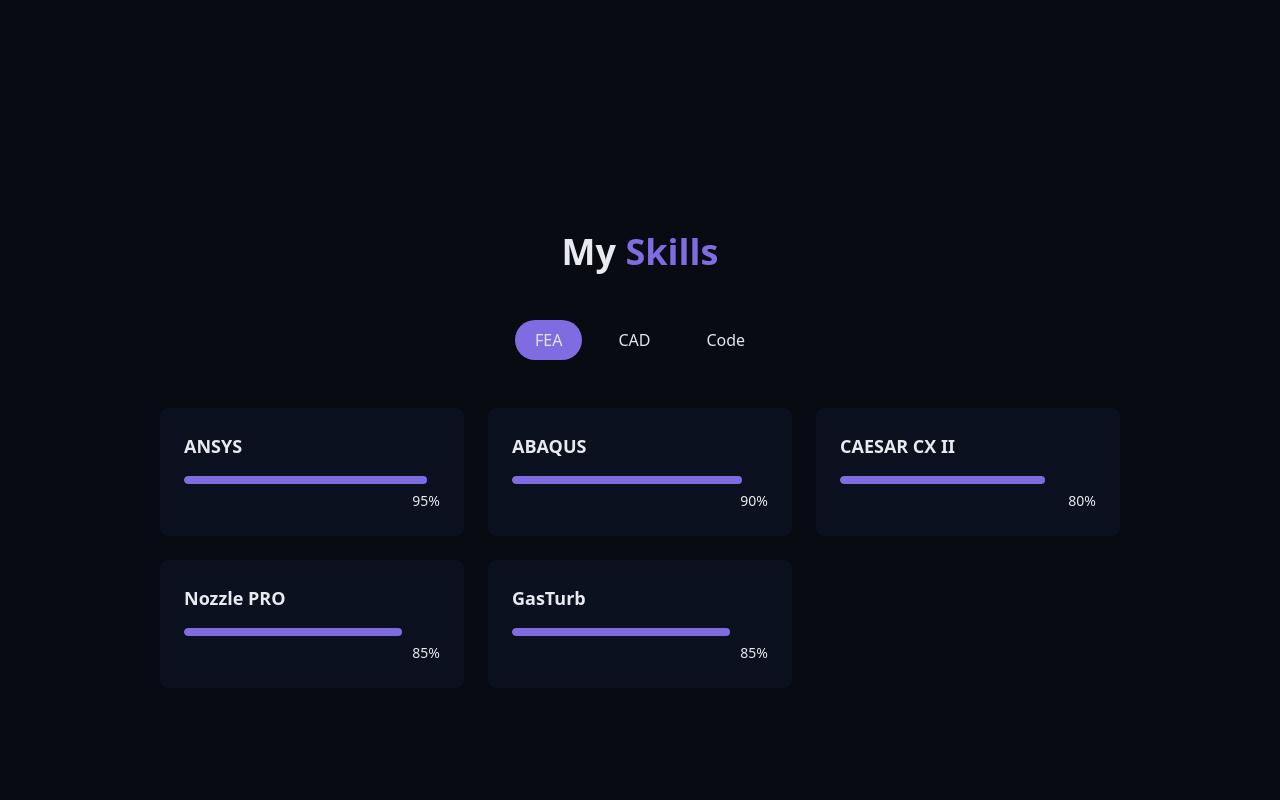
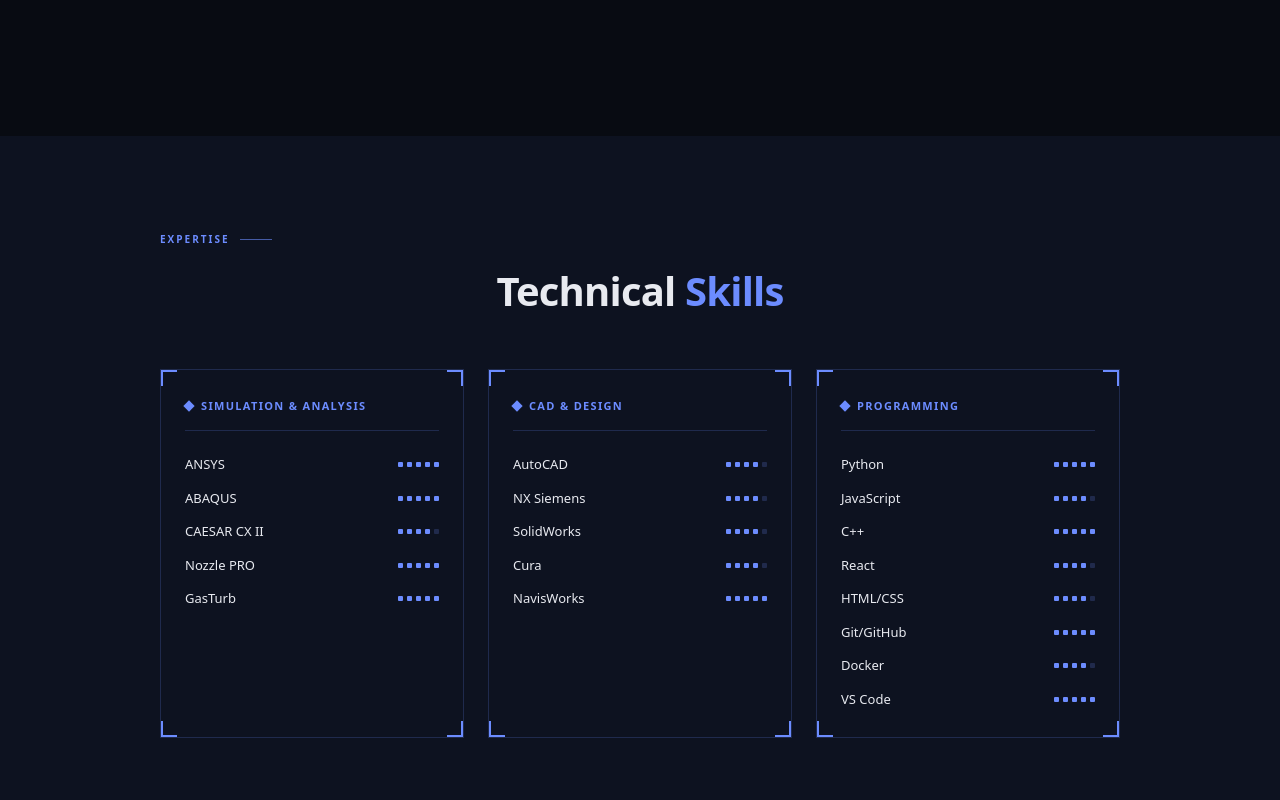
Before and after one commit to Barin05/Personal-Portfolio, a React (Vite) app: page / in a window 1280 px wide. Shown: the part 2560-3360 px from the top of the page. Built offline with nearby package versions, Linux system fonts and the light colour scheme; the HTML template or start-up script is replaced by a standard one.

Commit message:
feat: rewrite Skills as three-column dot-pip layout, remove tabs and % bars

```diff
--- a/src/components/Skills.jsx
+++ b/src/components/Skills.jsx
@@ -1,118 +1,145 @@
-import { useState, useEffect } from "react";
-import { cn } from "@/lib/utils";
+const skills = [
+  // Simulation & Analysis
+  { name: "ANSYS", level: 95, category: "sim" },
+  { name: "ABAQUS", level: 90, category: "sim" },
+  { name: "CAESAR CX II", level: 80, category: "sim" },
+  { name: "Nozzle PRO", level: 85, category: "sim" },
+  { name: "GasTurb", level: 85, category: "sim" },
 
-// add hidden: true to any skill object to permanently exclude it from display
-const skills = [
-  // FEA
-  { name: "ANSYS", level: 95, category: "FEA" },
-  { name: "ABAQUS", level: 90, category: "FEA" },
-  { name: "CAESAR CX II", level: 80, category: "FEA" },
-  { name: "Nozzle PRO", level: 85, category: "FEA" },
-
-  { name: "GasTurb", level: 85, category: "FEA" },
-
-  // CAD
-  { name: "AutoCAD", level: 80, category: "CAD" },
-  { name: "NX Siemens", level: 75, category: "CAD" },
-  { name: "SolidWorks", level: 70, category: "CAD" },
-  { name: "Cura", level: 80, category: "CAD" },
-  { name: "NavisWorks", level: 90, category: "CAD" },
+  // CAD & Design
+  { name: "AutoCAD", level: 80, category: "cad" },
+  { name: "NX Siemens", level: 75, category: "cad" },
+  { name: "SolidWorks", level: 70, category: "cad" },
+  { name: "Cura", level: 80, category: "cad" },
+  { name: "NavisWorks", level: 90, category: "cad" },
 
   // Programming
-  { name: "Python", level: 90, category: "Code" },
-  { name: "JavaScript", level: 80, category: "Code" },
-  { name: "C++", level: 90, category: "Code" },
-  { name: "React", level: 70, category: "Code" },
-  { name: "HTML/CSS", level: 80, category: "Code" },
-  { name: "Git/GitHub", level: 90, category: "Code" },
-  { name: "Docker", level: 70, category: "Code" },
-  { name: "VS Code", level: 95, category: "Code" },
+  { name: "Python", level: 90, category: "code" },
+  { name: "JavaScript", level: 80, category: "code" },
+  { name: "C++", level: 90, category: "code" },
+  { name: "React", level: 70, category: "code" },
+  { name: "HTML/CSS", level: 80, category: "code" },
+  { name: "Git/GitHub", level: 90, category: "code" },
+  { name: "Docker", level: 70, category: "code" },
+  { name: "VS Code", level: 95, category: "code" },
 ];
 
-const rawCategories = Array.from(new Set(skills.map((s) => s.category)));
-const preferredOrder = ["FEA", "CAD", "Code"];
-const categories = rawCategories.sort((a, b) => {
-  const ai = preferredOrder.indexOf(a);
-  const bi = preferredOrder.indexOf(b);
-  if (ai !== -1 || bi !== -1) {
-    if (ai === -1) return 1;
-    if (bi === -1) return -1;
-    return ai - bi;
-  }
-  return a.localeCompare(b);
-});
+const columns = [
+  { key: "sim", label: "Simulation & Analysis" },
+  { key: "cad", label: "CAD & Design" },
+  { key: "code", label: "Programming" },
+];
+
+const DotPips = ({ level }) => {
+  const filled = Math.ceil(level / 20);
+  return (
+    <div className="ae-pips">
+      {Array.from({ length: 5 }, (_, i) => (
+        <span key={i} className={`ae-pip${i < filled ? " ae-pip-on" : ""}`} />
+      ))}
+    </div>
+  );
+};
 
 export const SkillsSection = () => {
-  const [activeCategory, setActiveCategory] = useState(() => {
-    try {
-      return localStorage.getItem("skillsActiveCategory") || categories[0];
-    } catch {
-      return categories[0];
-    }
-  });
-
-  useEffect(() => {
-    try {
-      localStorage.setItem("skillsActiveCategory", activeCategory);
-    } catch {}
-  }, [activeCategory]);
-
-  const filteredSkills = skills.filter(
-    (skill) => skill.hidden !== true && skill.category === activeCategory
-  );
   return (
-    <section id="skills" className="py-24 px-4 relative bg-secondary/30">
+    <section
+      id="skills"
+      className="ae-grid-bg py-24 px-4 relative"
+      style={{ background: "var(--ae-bg2)" }}
+    >
       <div className="container mx-auto max-w-5xl">
-        <h2 className="text-3xl md:text-4xl font-bold mb-12 text-center">
-          My <span className="text-primary"> Skills</span>
+        <div className="ae-eyebrow">Expertise</div>
+        <h2 className="ae-section-title" style={{ marginBottom: "48px" }}>
+          Technical <span style={{ color: "var(--ae-accent)" }}>Skills</span>
         </h2>
 
-        <div className="flex flex-wrap justify-center gap-4 mb-12">
-          {categories.map((category, key) => (
-            <button
-              key={key}
-              onClick={() => setActiveCategory(category)}
-              className={cn(
-                "px-5 py-2 rounded-full transition-colors duration-300 capitalize",
-                activeCategory === category
-                  ? "bg-primary text-primary-foreground"
-                  : "bg-secondary/70 text-foreground hover:bg-secondary/80"
-              )}
-            >
-              {category}
-            </button>
-          ))}
-        </div>
-
-        <div className="grid grid-cols-1 sm:grid-cols-2 lg:grid-cols-3 gap-6">
-          {filteredSkills.map((skill, key) => (
+        <div
+          style={{
+            display: "grid",
+            gridTemplateColumns: "repeat(auto-fit, minmax(240px, 1fr))",
+            gap: "24px",
+          }}
+        >
+          {columns.map(({ key, label }) => (
             <div
               key={key}
-              className="bg-card p-6 rounded-lg shadow-xs card-hover"
+              style={{
+                position: "relative",
+                background: "var(--ae-card)",
+                border: "1px solid var(--ae-border)",
+                padding: "28px 24px",
+              }}
             >
-              <div className="text-left mb-4">
-                <h3 className="font-semibold text-lg"> {skill.name}</h3>
-              </div>
-              <div className="w-full bg-secondary/50 h-2 rounded-full overflow-hidden">
-                <div
-                  className="bg-primary h-2 rounded-full origin-left animate-[grow_1.5s_ease-out]"
-                  style={{ width: skill.level + "%" }}
+              <span className="ae-corner ae-tl" />
+              <span className="ae-corner ae-tr" />
+              <span className="ae-corner ae-bl" />
+              <span className="ae-corner ae-br" />
+
+              {/* Column header */}
+              <div
+                style={{
+                  display: "flex",
+                  alignItems: "center",
+                  gap: "8px",
+                  marginBottom: "24px",
+                  paddingBottom: "16px",
+                  borderBottom: "1px solid var(--ae-border)",
+                }}
+              >
+                <span
+                  style={{
+                    display: "block",
+                    width: "8px",
+                    height: "8px",
+                    background: "var(--ae-accent)",
+                    transform: "rotate(45deg)",
+                    flexShrink: 0,
+                  }}
                 />
+                <span
+                  style={{
+                    fontSize: "11px",
+                    fontWeight: 700,
+                    letterSpacing: "0.12em",
+                    textTransform: "uppercase",
+                    color: "var(--ae-accent)",
+                  }}
+                >
+                  {label}
+                </span>
               </div>
 
-              <div className="text-right mt-1">
-                <span className="text-sm text-muted-foreground">
-                  {skill.level}%
-                </span>
+              {/* Skill rows */}
+              <div style={{ display: "flex", flexDirection: "column", gap: "14px" }}>
+                {skills
+                  .filter((s) => s.category === key)
+                  .map((skill) => (
+                    <div
+                      key={skill.name}
+                      style={{
+                        display: "flex",
+                        alignItems: "center",
+                        justifyContent: "space-between",
+                        gap: "12px",
+                      }}
+                    >
+                      <span
+                        style={{
+                          fontSize: "13px",
+                          fontWeight: 500,
+                          color: "var(--ae-text)",
+                        }}
+                      >
+                        {skill.name}
+                      </span>
+                      <DotPips level={skill.level} />
+                    </div>
+                  ))}
               </div>
             </div>
           ))}
         </div>
-        {filteredSkills.length === 0 && (
-          <div className="col-span-full text-center py-6 text-sm text-gray-500">
-            No skills in this category.
-          </div>
-        )}
       </div>
     </section>
   );
```
